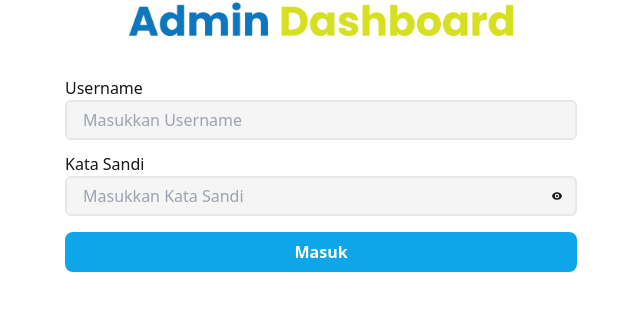
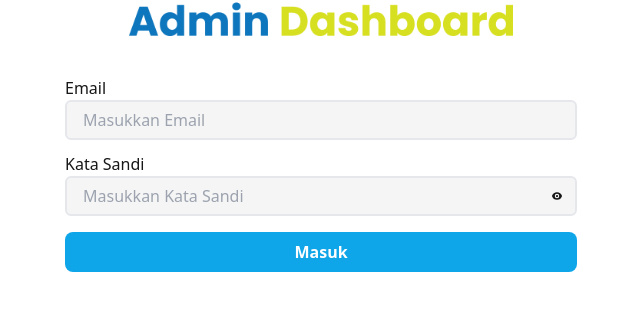
Before and after one commit to Tim4-4IA06-P3L/MKnows-AdminDashboard, a Next.js app: page / in a window 1280 px wide. Shown: the part 328-638 px from the top of the page, without its empty margins (319-959 px from the left). Built offline with nearby package versions, Linux system fonts and the light colour scheme.

Commit message:
Attempt req login to Strapi API

```diff
--- /dev/null
+++ b/app/auth/authAdmin.ts
@@ -0,0 +1,14 @@
+export default async function loginAdmin(email, password) {
+	const res = await fetch("http://localhost:1337/admin/login", {
+		method: 'POST',
+		headers: {
+			'Content-Type': 'application/json',
+		},
+		body: JSON.stringify({
+			email, password
+		}),
+	});
+
+	if(!res.ok) throw new Error("Failed to log in");
+	return res.json();
+}
--- a/app/components/LoginButton.tsx
+++ /dev/null
@@ -1,13 +0,0 @@
-"use client";
-import React from "react";
-
-const LoginButton = () => {
-  return (
-    <button type="submit"
-    className="bg-sky-500 font-semibold text-white p-2 mt-4 rounded-lg w-full">
-      Masuk
-    </button>
-  );
-};
-
-export default LoginButton;
--- a/app/components/LoginCard.tsx
+++ b/app/components/LoginCard.tsx
@@ -1,16 +1,17 @@
 import React from "react";
-import LoginButton from "./LoginButton";
 import LoginForm from "./LoginForm";
-import Image from "next/image";
 
 const LoginCard = () => {
   return (
     <div className="w-full">
       <div className="flex items-center flex-col pb-10 w-full">
-        <img src="/MKnows_Admin.png" alt="M-Knows Admin Logo" className="w-3/4" />
+        <img
+          src="/MKnows_Admin.png"
+          alt="M-Knows Admin Logo"
+          className="w-3/4"
+        />
       </div>
       <LoginForm />
-      <LoginButton />
     </div>
   );
 };
--- a/app/components/LoginForm.tsx
+++ b/app/components/LoginForm.tsx
@@ -1,27 +1,45 @@
 "use client";
 import React from "react";
 import { useState } from "react";
+import { useRouter } from "next/navigation";
 import { EyeIcon, EyeSlashIcon } from "@heroicons/react/16/solid";
+import loginAdmin from "../auth/authAdmin";
 
 const LoginForm = () => {
+  const [email, setEmail] = useState("");
+  const [password, setPassword] = useState("");
   const [showPassword, togglePassword] = useState(false);
+  const [error, setError] = useState(null);
+  const router = useRouter();
 
   const togglePasswordVisible = () => {
     togglePassword(!showPassword);
   };
 
+  const handleLogin = async (e) => {
+    e.preventDefault();
+
+    try {
+      const data = loginAdmin(email, password);
+      router.push("/dashboard");
+    } catch (err) {
+      setError(err.message);
+    }
+  };
+
   return (
-    <div>
-      <form method="POST" action="">
-        <label htmlFor="username" className="font-medium mb-4">
-          Username
+    <form method="POST" onSubmit={handleLogin}>
+      <label htmlFor="email" className="font-medium mb-4">
+        Email
       </label>
       <br />
       <input
-          type="text"
-          name="username"
-          id="username"
-          placeholder="Masukkan Username"
+        type="email"
+        name="email"
+        id="email"
+        value={email}
+        onChange={(e) => setEmail(e.target.value)}
+        placeholder="Masukkan Email"
         className="bg-neutral-100 rounded-md mb-3 h-10 p-4 w-full border-2"
       />
       <br />
@@ -34,6 +52,8 @@ const LoginForm = () => {
           type={showPassword ? "text" : "password"}
           name="password"
           id="password"
+          value={password}
+          onChange={(e) => setPassword(e.target.value)}
           placeholder="Masukkan Kata Sandi"
           className="bg-neutral-100 rounded-md h-full p-4 w-full mb-4 border-2"
         />
@@ -49,8 +69,17 @@ const LoginForm = () => {
           )}
         </button>
       </div>
+      {error !== null ? (
+        <p className="text-red-500">{error}</p>
+      ) : (
+        <p className="hidden"></p>
+      )}
+
+			<button type="submit"
+					className="bg-sky-500 font-semibold text-white p-2 mt-4 rounded-lg w-full">
+				Masuk
+			</button>
     </form>
-    </div>
   );
 };
 
--- /dev/null
+++ b/app/dashboard/page.tsx
@@ -0,0 +1,7 @@
+import React from "react";
+
+const page = () => {
+  return <div>Halo</div>;
+};
+
+export default page;
```
Lines whose indentation alone changed are shown as unchanged.
